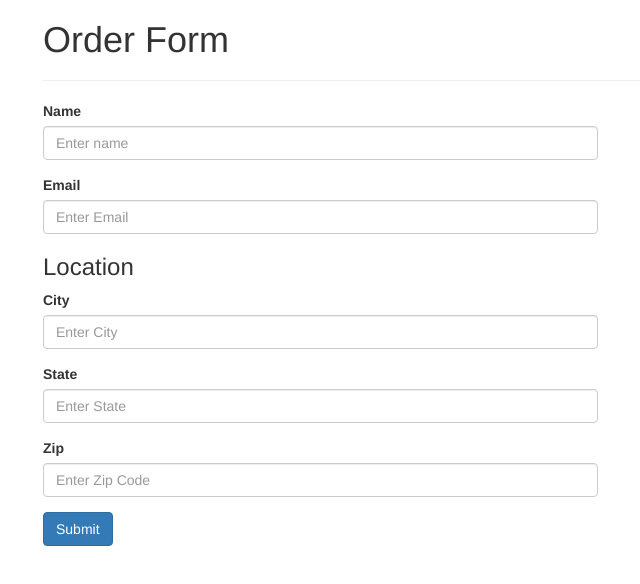
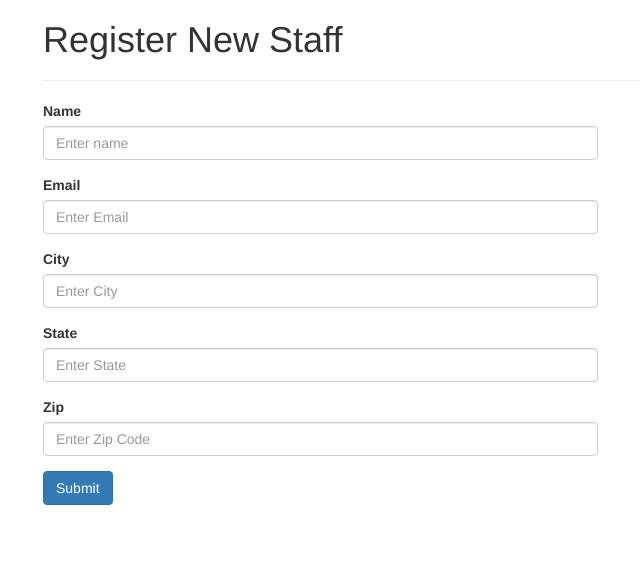
Before and after one commit to purevtsagaan/recaptcha, a plain HTML site: page index2/recaptcha.html in a window 1280 px wide. Shown: the whole page, without its empty margins (27-667 px from the left). Drawn offline with nearby package versions, Linux system fonts and the light colour scheme; no server answers.

Commit message:
Update recaptcha.html

```diff
--- a/index2/recaptcha.html
+++ b/index2/recaptcha.html
@@ -23,7 +23,7 @@
 
 
   <div class="container">
-    <h1>Order Form</h1>
+    <h1>Register New Staff</h1>
     <hr/>
     <div class="row">
       <div class="col-md-6">
@@ -36,7 +36,6 @@
             <label for="email">Email</label>
             <input type="email" class="form-control" id="email" required placeholder="Enter Email">
           </div>
-          <h3>Location</h3>
           <div class="form-group">
             <label for="city">City</label>
             <input type="text" class="form-control" id="city" placeholder="Enter City">
```
